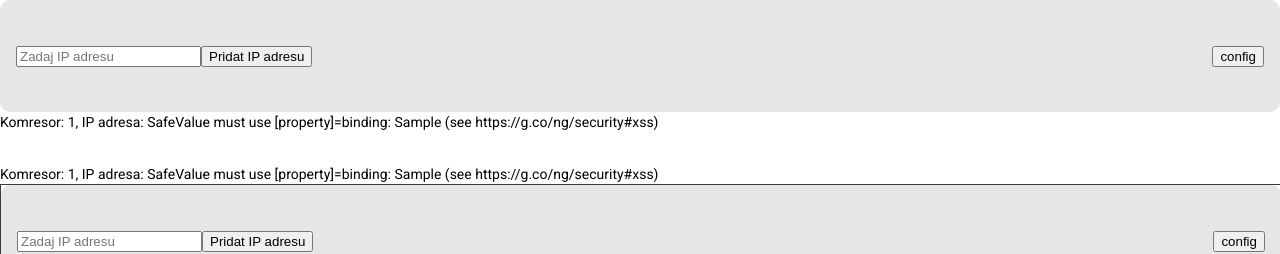
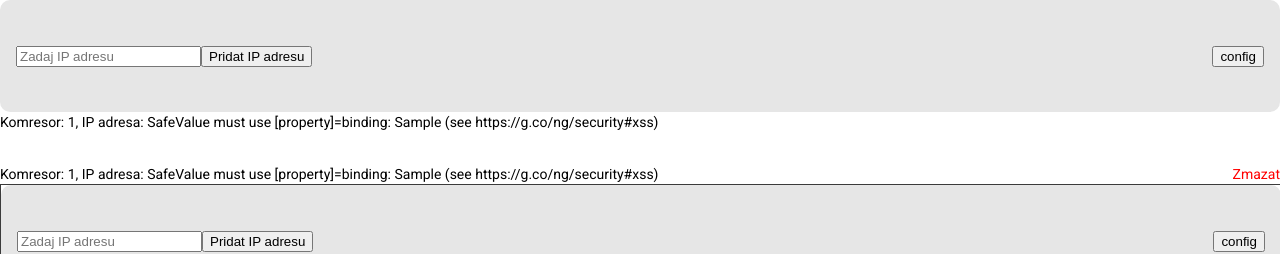
Before and after one commit to didinozka/lukterm, an Angular app: page / in a window 1280 px wide. Both pictures are taken after typing "Sample" into the empty fields and a click on the button "Pridat IP adresu". Shown: the top 254 px of the page. Built offline with nearby package versions, Linux system fonts and the light colour scheme.

Commit message:
Feat remove added;

```diff
--- a/src/app/app.component.html
+++ b/src/app/app.component.html
@@ -1,7 +1,12 @@
 <div class="header">
   <div class="header__input">
     <form (ngSubmit)="onSubmit()">
-      <input name="address" type="text" placeholder="Zadaj IP adresu" [(ngModel)]="ipAddress">
+      <input
+        name="address"
+        type="text"
+        placeholder="Zadaj IP adresu"
+        [(ngModel)]="ipAddress"
+      />
       <button type="submit">Pridat IP adresu</button>
     </form>
     <div class="clientName">{{ clientName }}</div>
@@ -10,7 +15,7 @@
 
   <div class="list">
     <div *ngFor="let addr of addresses; index as i">
-      {{ 'Komresor: ' + (i + 1) + ', IP adresa: ' + addr }}
+      {{ "Komresor: " + (i + 1) + ", IP adresa: " + addr }}
     </div>
   </div>
 </div>
@@ -18,21 +23,27 @@
 <div *ngIf="isConfig" class="config">
   <div>
     <label>Klient</label>
-    <input name="width" type="text" [(ngModel)]="clientName">
+    <input name="width" type="text" [(ngModel)]="clientName" />
   </div>
   <div>
     <label>sirka</label>
-    <input name="width" type="text" [(ngModel)]="width">
+    <input name="width" type="text" [(ngModel)]="width" />
   </div>
   <div>
     <label>vyska</label>
-    <input name="height" type="text" [(ngModel)]="height">
+    <input name="height" type="text" [(ngModel)]="height" />
   </div>
 </div>
 <div class="wrapper">
-  <div *ngFor="let addr of addresses; index as i" class="view"
-       [ngStyle]="{ width: width + 'px', height: height + 'px' }">
-    {{ 'Komresor: ' + (i + 1) + ', IP adresa: ' + addr }}
+  <div
+    *ngFor="let addr of addresses; index as i"
+    class="view"
+    [ngStyle]="{ width: width + 'px', height: height + 'px' }"
+  >
+    <div class="view__header">
+      {{ "Komresor: " + (i + 1) + ", IP adresa: " + addr }}
+      <a class="clicable" (click)="onRemove(i)">Zmazat</a>
+    </div>
     <iframe [src]="addr" width="100%" height="100%"></iframe>
   </div>
 </div>
--- a/src/app/app.component.less
+++ b/src/app/app.component.less
@@ -29,7 +29,23 @@
 .view {
   flex: 1 0 33%;
 
+  &__header {
+    display: flex;
+    justify-content: space-between;
+
+    a {
+      color: red;
+    }
+  }
+
   iframe {
     border: 1px solid #3b3b3b;
   }
 }
+
+.clickable {
+  &:hover {
+    cursor: pointer;
+    opacity: 0.5;
+  }
+}
--- a/src/app/app.component.ts
+++ b/src/app/app.component.ts
@@ -4,7 +4,7 @@ import { DomSanitizer } from '@angular/platform-browser';
 @Component({
   selector: 'app-root',
   templateUrl: './app.component.html',
-  styleUrls: ['./app.component.less']
+  styleUrls: ['./app.component.less'],
 })
 export class AppComponent {
   public ipAddress: string = '';
@@ -21,14 +21,15 @@ export class AppComponent {
   }
 
   onSubmit() {
-    console.log(this.ipAddress)
-    // const sanitized = this.sanitizer.sanitize(SecurityContext.URL, this.ipAddress);
-    console.log('this.ipAddress', this.ipAddress);
-
-    // const sanitized = this.ipAddress;
-    const sanitized = this.sanitizer.bypassSecurityTrustResourceUrl(this.ipAddress);
+    const sanitized = this.sanitizer.bypassSecurityTrustResourceUrl(
+      this.ipAddress
+    );
     this.addresses.push(sanitized);
     this.ipAddress = '';
+  }
+
+  onRemove(index: number) {
+    this.addresses = this.addresses.filter((_, i) => i !== index);
   }
 
   onConfig() {
@@ -36,7 +37,7 @@ export class AppComponent {
       this.isConfig = false;
       return;
     }
-    const pwd = prompt('Heslo:')
+    const pwd = prompt('Heslo:');
     if (pwd === this.password) {
       this.isConfig = true;
     }
```
